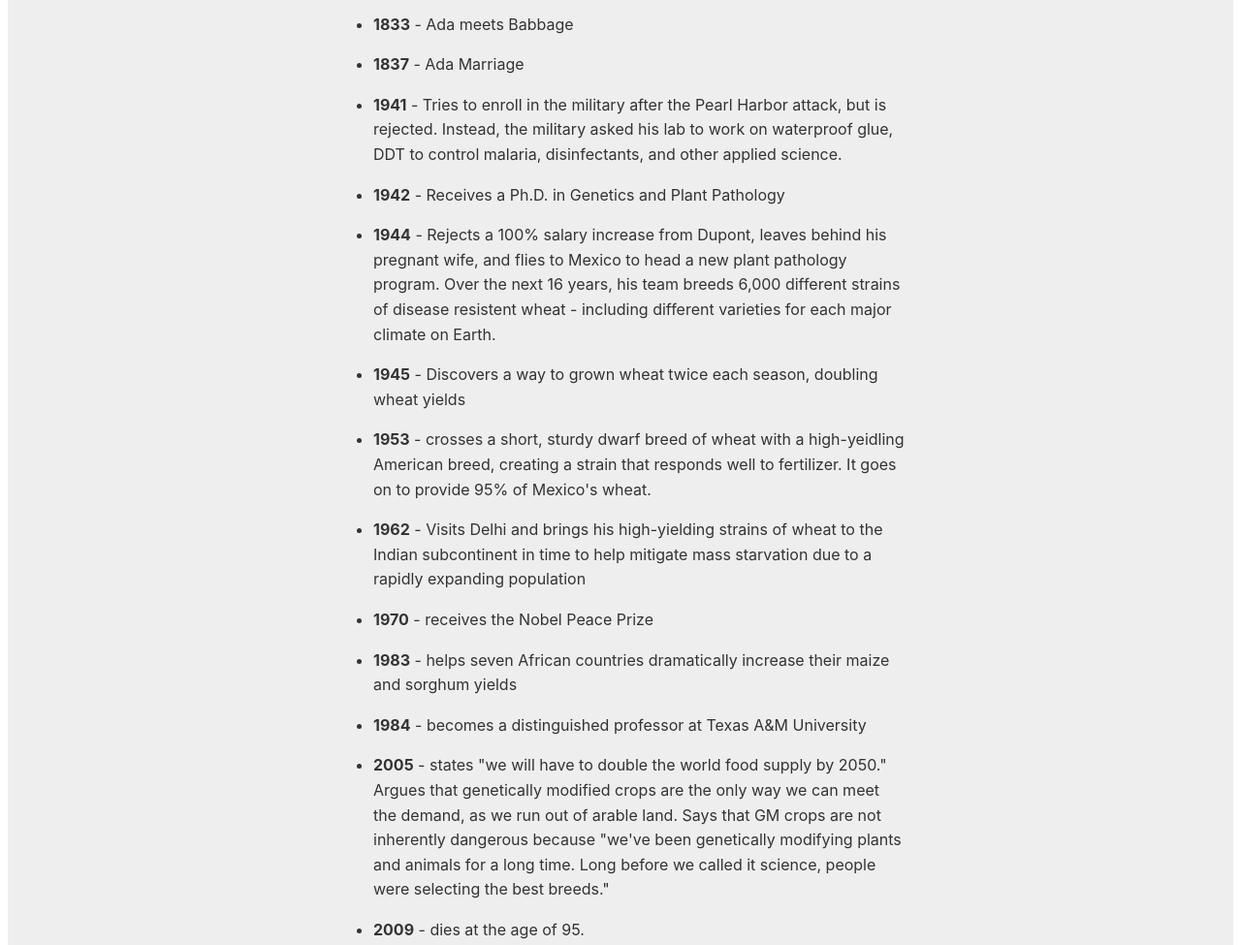
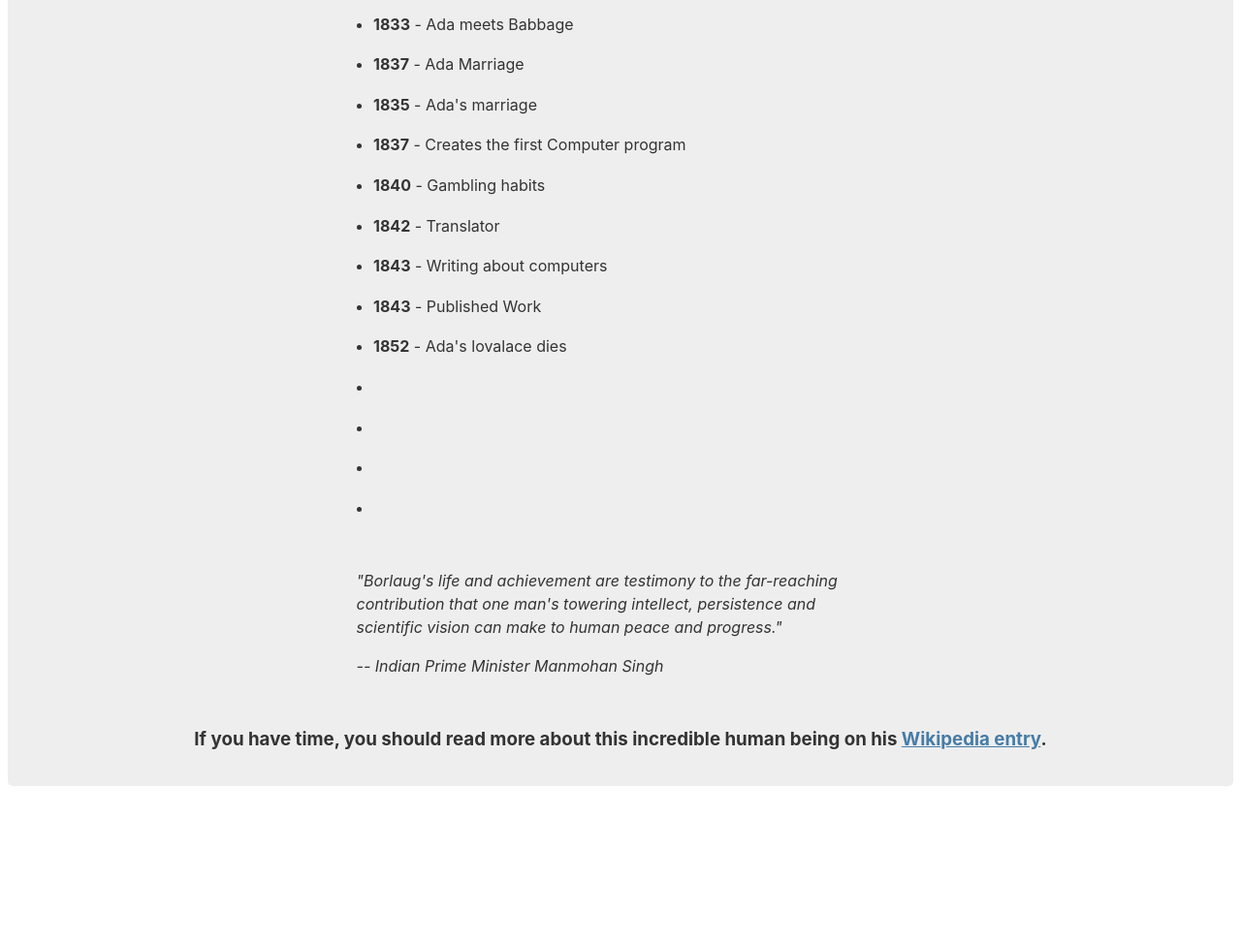
Before and after one commit to stenlisuryadinata/Build-a-Tribute-Page, a plain HTML site: page index.html in a window 1280 px wide. Shown: the part 840-1815 px from the top of the page at 97% size. After the commit the page ends 1681 px from the top, so only its background shows below. Drawn offline with Linux system fonts and the light colour scheme.

Commit message:
Update index.html

```diff
--- a/index.html
+++ b/index.html
@@ -35,54 +35,34 @@
             <strong>1837</strong> - Ada Marriage
           </li>
           <li>
-            <strong>1941</strong> - Tries to enroll in the military after the
-            Pearl Harbor attack, but is rejected. Instead, the military asked
-            his lab to work on waterproof glue, DDT to control malaria,
-            disinfectants, and other applied science.
+            <strong>1835</strong> - Ada's marriage
           </li>
           <li>
-            <strong>1942</strong> - Receives a Ph.D. in Genetics and Plant
-            Pathology
+            <strong>1837</strong> - Creates the first Computer program
           </li>
           <li>
-            <strong>1944</strong> - Rejects a 100% salary increase from Dupont,
-            leaves behind his pregnant wife, and flies to Mexico to head a new
-            plant pathology program. Over the next 16 years, his team breeds
-            6,000 different strains of disease resistent wheat - including
-            different varieties for each major climate on Earth.
+            <strong>1840</strong> - Gambling habits
           </li>
           <li>
-            <strong>1945</strong> - Discovers a way to grown wheat twice each
-            season, doubling wheat yields
+            <strong>1842</strong> - Translator
           </li>
           <li>
-            <strong>1953</strong> - crosses a short, sturdy dwarf breed of wheat
-            with a high-yeidling American breed, creating a strain that responds
-            well to fertilizer. It goes on to provide 95% of Mexico's wheat.
+            <strong>1843</strong> - Writing about computers
           </li>
           <li>
-            <strong>1962</strong> - Visits Delhi and brings his high-yielding
-            strains of wheat to the Indian subcontinent in time to help mitigate
-            mass starvation due to a rapidly expanding population
+            <strong>1843</strong> - Published Work
           </li>
-          <li><strong>1970</strong> - receives the Nobel Peace Prize</li>
+          <li><strong>1852</strong> - Ada's lovalace dies</li>
           <li>
-            <strong>1983</strong> - helps seven African countries dramatically
-            increase their maize and sorghum yields
+            <strong></strong>
           </li>
           <li>
-            <strong>1984</strong> - becomes a distinguished professor at Texas
-            A&M University
+            <strong></strong>
           </li>
           <li>
-            <strong>2005</strong> - states "we will have to double the world
-            food supply by 2050." Argues that genetically modified crops are the
-            only way we can meet the demand, as we run out of arable land. Says
-            that GM crops are not inherently dangerous because "we've been
-            genetically modifying plants and animals for a long time. Long
-            before we called it science, people were selecting the best breeds."
+            <strong></strong>
           </li>
-          <li><strong>2009</strong> - dies at the age of 95.</li>
+          <li><strong></strong> </li>
         </ul>
         <blockquote
           cite="http://news.rediff.com/report/2009/sep/14/pm-pays-tribute-to-father-of-green-revolution-borlaug.htm"
```
